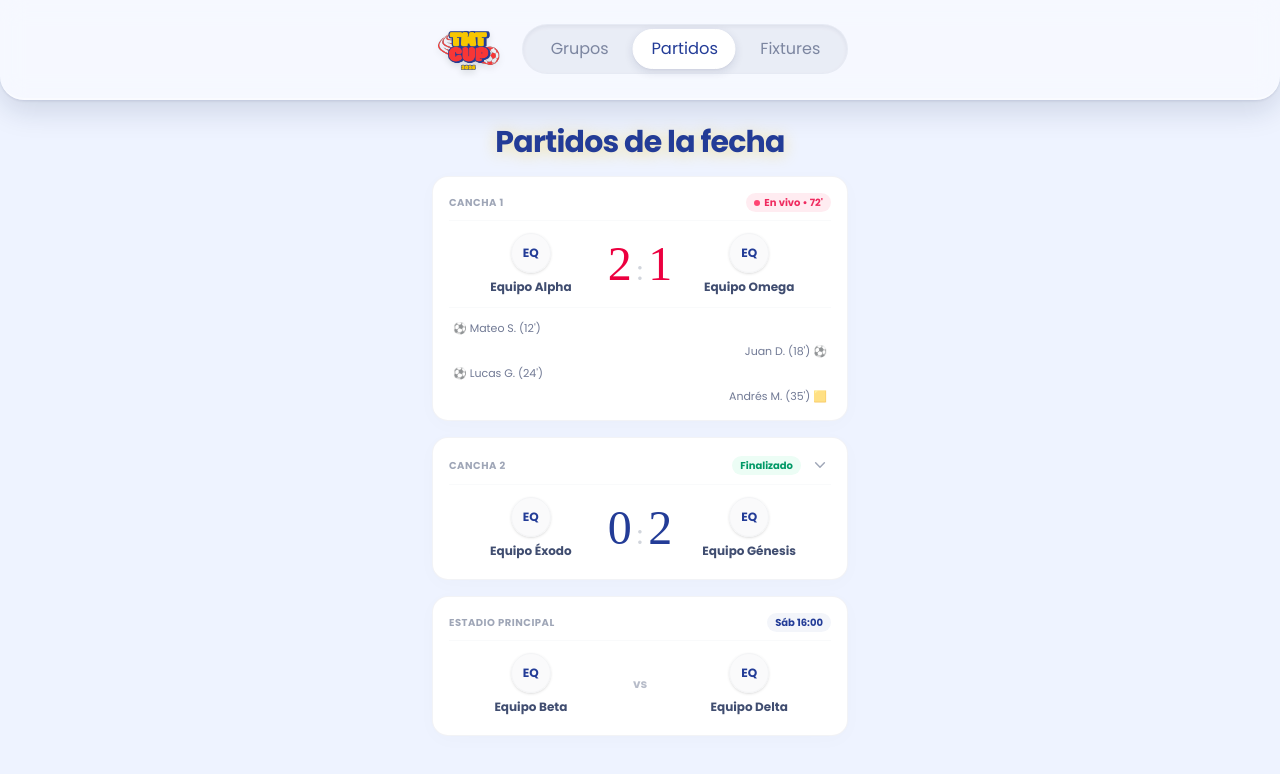
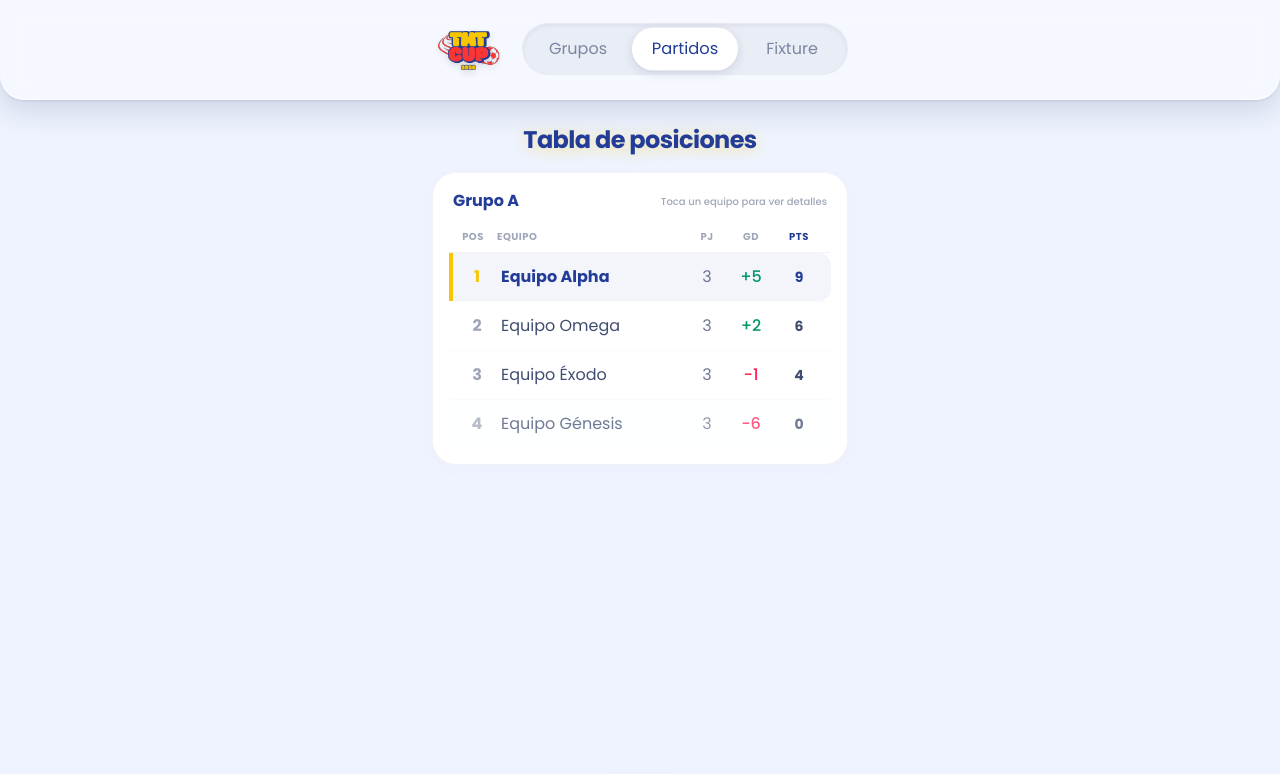
Before and after one commit to Camiloo11/TMT-CUP, a Next.js app: page / in a window 1280 px wide. Shown: the top 774 px of the page. Built offline with nearby package versions, Linux system fonts and the light colour scheme; a web font is replaced by a local one.

Commit message:
mejoras publicas

```diff
--- a/app/components/FixtureEliminatoria.tsx
+++ b/app/components/FixtureEliminatoria.tsx
@@ -3,13 +3,6 @@
 export default function FixtureEliminatoria() {
   return (
     <div className="space-y-4 flex-1 flex flex-col w-full">
-      {/* TÍTULO CON EFECTO DE LUZ CENTRADO EN POPPINS */}
-      <div className="text-center mb-4">
-        <h2 className="text-2xl font-black tracking-tight text-[#233c97] sm:text-3xl drop-shadow-[0_2px_8px_rgba(247,198,0,0.4)] font-poppins">
-          Fase eliminatoria
-        </h2>
-      </div>
-
       {/* Contenedor del Bracket en Poppins */}
       <div className="w-full bg-white border border-[#10204c]/5 rounded-3xl p-4 shadow-[0_4px_20px_rgba(16,32,76,0.02)] flex-1 flex flex-col justify-center font-poppins">
 
--- a/app/components/Header.tsx
+++ b/app/components/Header.tsx
@@ -2,20 +2,17 @@
 
 import Image from "next/image";
 
-type HeaderProps = {
-  activeTab: string;
-  setActiveTab: (tabId: string) => void;
-};
+interface HeaderProps {
+  activeIndex: number;
+  onTabChange: (index: number) => void;
+}
 
-export default function LayoutPrueba({ activeTab, setActiveTab }: HeaderProps) {
-
+export default function Header({ activeIndex, onTabChange }: HeaderProps) {
   const tabs = [
-    { id: "grupos", label: "Grupos" },
-    { id: "partidos", label: "Partidos" },
-    { id: "fixture", label: "Fixtures" }
+    { label: "Grupos" },
+    { label: "Partidos" },
+    { label: "Fixture" }
   ];
-
-  const activeIndex = tabs.findIndex((tab) => tab.id === activeTab);
 
   return (
     <header className="sticky top-0 z-50 w-full rounded-b-3xl bg-white/45 backdrop-blur-md border-b-2 border-white/40 shadow-[0_10px_30px_rgba(16,32,76,0.15),_0_1px_3px_rgba(16,32,76,0.1)] overflow-hidden font-poppins">
@@ -33,30 +30,20 @@ export default function LayoutPrueba({ activeTab, setActiveTab }: HeaderProps) {
           />
         </div>
 
-        {/* BARRA DE NAVEGACIÓN (Pista Hundida) */}
-        <nav className="relative flex-1 grid grid-cols-3 p-1 bg-[#10204c]/[0.05] rounded-full shadow-[inset_0_2px_4px_rgba(16,32,76,0.06)] border border-[#10204c]/[0.01]">
-
-          {/* INDICADOR DESLIZANTE SÓLIDO (Píldora Limpia) */}
-          <div
-            className="absolute top-1 bottom-1 left-1 bg-white rounded-full border border-white shadow-[0_3px_10px_rgba(16,32,76,0.12),_0_1px_2px_rgba(16,32,76,0.04)] transition-transform duration-300 ease-[cubic-bezier(0.25,1,0.5,1)]"
-            style={{
-              width: "calc(33.3333% - 5px)",
-              transform: `translateX(calc(${activeIndex} * (100% + 2.5px)))`
-            }}
-          />
-
-          {tabs.map((tab) => {
-            const isActive = activeTab === tab.id;
+        {/* BARRA DE NAVEGACIÓN CORREGIDA */}
+        <nav className="flex-1 flex p-1 bg-[#10204c]/[0.05] rounded-full shadow-[inset_0_2px_4px_rgba(16,32,76,0.06)] border border-[#10204c]/[0.01] items-center gap-1">
+          {tabs.map((tab, index) => {
+            const isActive = activeIndex === index;
             return (
               <button
-                key={tab.id}
+                key={index}
                 type="button"
-                onClick={() => setActiveTab(tab.id)}
+                onClick={() => onTabChange(index)}
                 className={`
-                  relative py-2 text-xs font-bold rounded-full transition-all duration-200 select-none outline-none text-center z-10
+                  flex-1 py-2 text-xs font-bold rounded-full transition-all duration-200 select-none outline-none text-center whitespace-nowrap px-1
                   ${
                     isActive
-                      ? "text-[#233c97] font-extrabold scale-[1.02]"
+                      ? "bg-white text-[#233c97] shadow-[0_3px_10px_rgba(16,32,76,0.12),_0_1px_2px_rgba(16,32,76,0.04)] border border-white font-extrabold scale-[1.02]"
                       : "text-[#10204c]/50 hover:text-[#10204c]/80"
                   }
                   active:scale-[0.96] transition-transform
--- a/app/page.tsx
+++ b/app/page.tsx
@@ -1,6 +1,6 @@
 "use client";
 
-import { useState } from "react";
+import { useState, useRef, useEffect } from "react";
 import Header from "./components/Header";
 import Footer from "./components/Footer";
 import { TablaGrupo } from "./components/TablaGrupo";
@@ -8,27 +8,68 @@ import { TarjetaPartido } from "./components/TarjetaPartido";
 import FixtureEliminatoria from "./components/FixtureEliminatoria";
 
 export default function PublicLivePage() {
-  // Estado compartido para controlar la navegación síncrona
-  const [activeTab, setActiveTab] = useState("partidos");
+  const [activeIndex, setActiveIndex] = useState(1); // Inicia en partidos
+  const carruselRef = useRef<HTMLDivElement>(null);
+  const estaProgramandoScroll = useRef(false);
+
+  const irAVista = (index: number) => {
+    if (!carruselRef.current) return;
+    estaProgramandoScroll.current = true;
+
+    const anchoContenedor = carruselRef.current.clientWidth;
+    carruselRef.current.scrollTo({
+      left: index * anchoContenedor,
+      behavior: "smooth"
+    });
+
+    setActiveIndex(index);
+
+    setTimeout(() => {
+      estaProgramandoScroll.current = false;
+    }, 350);
+  };
+
+  const manejarScrollCarrusel = () => {
+    if (!carruselRef.current || estaProgramandoScroll.current) return;
+
+    const { scrollLeft, clientWidth } = carruselRef.current;
+    if (clientWidth === 0) return;
+
+    const nuevoIndice = Math.round(scrollLeft / clientWidth);
+    if (nuevoIndice !== activeIndex) {
+      setActiveIndex(nuevoIndice);
+    }
+  };
+
+  useEffect(() => {
+    const manejarResize = () => {
+      if (carruselRef.current) {
+        carruselRef.current.scrollLeft = activeIndex * carruselRef.current.clientWidth;
+      }
+    };
+    window.addEventListener("resize", manejarResize);
+    return () => window.removeEventListener("resize", manejarResize);
+  }, [activeIndex]);
 
   return (
-    <div className="flex min-h-screen flex-col bg-[#eef3ff] font-poppins text-[#10204c]">
-      {/* Header Reutilizable Sincronizado */}
-      <Header activeTab={activeTab} setActiveTab={setActiveTab} />
+    <div className="flex min-h-screen flex-col bg-[#eef3ff] font-poppins text-[#10204c] overflow-x-hidden">
+      <Header activeIndex={activeIndex} onTabChange={irAVista} />
 
-      {/* Contenido Principal */}
-      <main className="flex-1 px-4 py-6 max-w-md mx-auto w-full space-y-5 flex flex-col font-poppins">
+      <main className="flex-1 w-full max-w-md mx-auto flex flex-col relative overflow-hidden">
+        <div
+          ref={carruselRef}
+          onScroll={manejarScrollCarrusel}
+          className="flex-1 flex overflow-x-auto snap-x snap-mandatory scrollbar-none scroll-smooth h-full"
+          style={{ WebkitOverflowScrolling: "touch" }}
+        >
 
-        {/* VISTA 1: GRUPOS */}
-        {activeTab === "grupos" && (
-          <div className="space-y-4">
-            {/* TÍTULO CON EFECTO DE LUZ CENTRADO EN POPPINS */}
+          {/* VISTA 0: GRUPOS */}
+          <div className="w-full flex-shrink-0 snap-start snap-always px-4 py-6 space-y-4">
             <div className="text-center mb-4">
-              <h2 className="text-2xl font-black tracking-tight text-[#233c97] sm:text-3xl drop-shadow-[0_2px_8px_rgba(247,198,0,0.4)] font-poppins">
+              <h2 className="text-2xl font-black tracking-tight text-[#233c97] drop-shadow-[0_2px_8px_rgba(247,198,0,0.4)]">
                 Tabla de posiciones
               </h2>
             </div>
-
             <TablaGrupo
               nombreGrupo="Grupo A"
               equipos={[
@@ -39,19 +80,15 @@ export default function PublicLivePage() {
               ]}
             />
           </div>
-        )}
 
-        {/* VISTA 2: PARTIDOS */}
-        {activeTab === "partidos" && (
-          <div className="space-y-4">
-            {/* TÍTULO CON EFECTO DE LUZ CENTRADO EN POPPINS */}
+          {/* VISTA 1: PARTIDOS */}
+          <div className="w-full flex-shrink-0 snap-start snap-always px-4 py-6 space-y-4">
             <div className="text-center mb-4">
-              <h2 className="text-2xl font-black tracking-tight text-[#233c97] sm:text-3xl drop-shadow-[0_2px_8px_rgba(247,198,0,0.4)] font-poppins">
+              <h2 className="text-2xl font-black tracking-tight text-[#233c97] drop-shadow-[0_2px_8px_rgba(247,198,0,0.4)]">
                 Partidos de la fecha
               </h2>
             </div>
 
-            {/* 1. Partido En Vivo */}
             <TarjetaPartido
               cancha="Cancha 1"
               estado="VIVO"
@@ -68,7 +105,6 @@ export default function PublicLivePage() {
               ]}
             />
 
-            {/* 2. Partido Finalizado */}
             <TarjetaPartido
               cancha="Cancha 2"
               estado="FINALIZADO"
@@ -82,7 +118,6 @@ export default function PublicLivePage() {
               ]}
             />
 
-            {/* 3. Partido Próximo */}
             <TarjetaPartido
               cancha="Estadio Principal"
               estado="PROXIMO"
@@ -91,14 +126,20 @@ export default function PublicLivePage() {
               equipoVisita="Equipo Delta"
             />
           </div>
-        )}
 
-        {/* VISTA 3: FASE FINAL LLAMADA DESDE COMPONENTE */}
-        {activeTab === "fixture" && <FixtureEliminatoria />}
+          {/* VISTA 2: FASE FINAL */}
+          <div className="w-full flex-shrink-0 snap-start snap-always px-4 py-6 overflow-y-auto">
+            <div className="text-center mb-4">
+              <h2 className="text-2xl font-black tracking-tight text-[#233c97] drop-shadow-[0_2px_8px_rgba(247,198,0,0.4)]">
+                Fase final
+              </h2>
+            </div>
+            <FixtureEliminatoria />
+          </div>
 
+        </div>
       </main>
 
-      {/* Footer Reutilizable */}
       <Footer />
     </div>
   );
```
